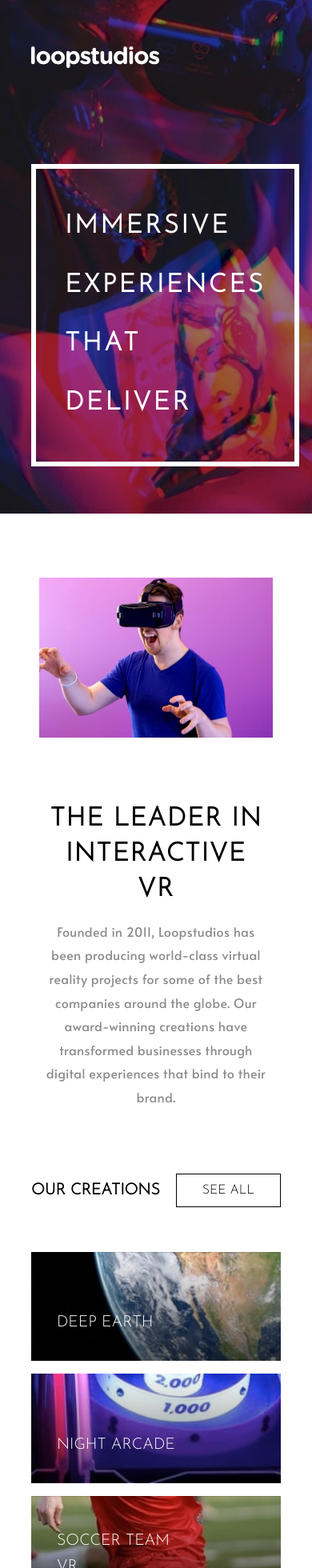
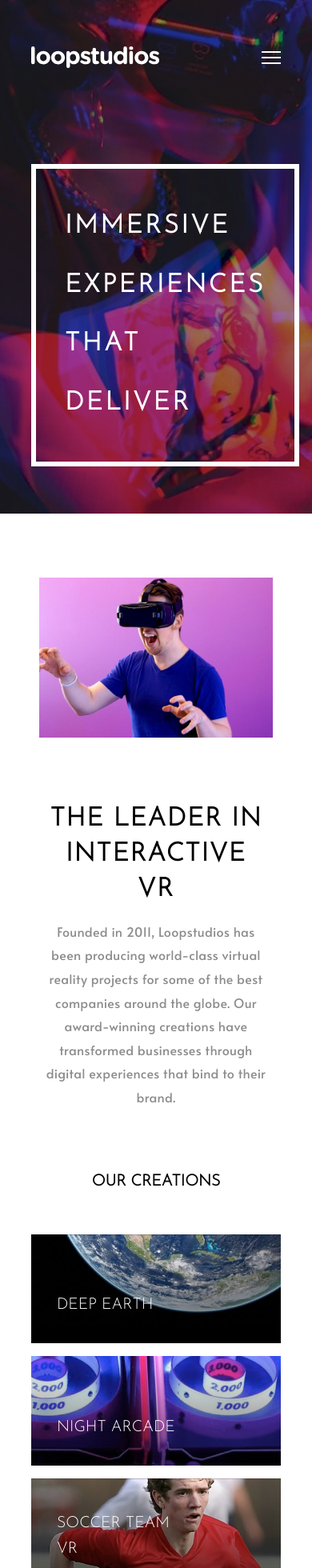
Before and after one commit to VasuBeachoo/loopstudios-landing-page, a React (Create React App) app: page / in a window 390 px wide. Shown: the top 1960 px of the page at 80% size. Built offline with nearby package versions, Linux system fonts and the light colour scheme.

Commit message:
Add and style mobile navigation menu

```diff
--- a/src/App.js
+++ b/src/App.js
@@ -1,3 +1,4 @@
+import { useState, useEffect } from "react";
 import styled from "styled-components";
 import GlobalStyle from "./GlobalStyle";
 import Intro from "./components/Intro";
@@ -14,12 +15,30 @@ const AppContainer = styled.div`
 `;
 
 const App = () => {
+  const [mobile, setMobile] = useState(false);
+  const [menu, setMenu] = useState(false);
+
+  function handleResize() {
+    if (window.innerWidth <= 1000) {
+      setMobile(true);
+    } else {
+      setMenu(false);
+      setMobile(false);
+    }
+  }
+
+  useEffect(() => {
+    handleResize();
+    window.addEventListener("resize", handleResize);
+    return () => window.removeEventListener("resize", handleResize);
+  });
+
   return (
     <AppContainer>
       <GlobalStyle />
-      <Intro />
+      <Intro menu={menu} setMenu={setMenu} />
       <Feature />
-      <Creations />
+      <Creations mobile={mobile} />
       <Footer />
     </AppContainer>
   );
--- a/src/components/Creations.js
+++ b/src/components/Creations.js
@@ -23,6 +23,10 @@ const Container = styled.div`
   align-items: center;
   width: 100%;
   padding: 0 var(--side-padding) 10rem;
+
+  @media (max-width: 1000px) {
+    padding-bottom: 5rem;
+  }
 `;
 
 const HeaderContainer = styled.div`
@@ -32,6 +36,11 @@ const HeaderContainer = styled.div`
   align-items: center;
   width: 100%;
   margin: 0 0 3.5rem 0;
+
+  @media (max-width: 1000px) {
+    justify-content: center;
+    text-align: center;
+  }
 `;
 
 const Heading = styled.h2`
@@ -51,11 +60,16 @@ const Btn = styled.button`
   border: 0.1rem solid var(--Black);
   padding: 0.75rem 2rem;
   transition: 0.25s;
+  margin: 0;
 
   &:hover {
     cursor: pointer;
     background-color: var(--Black);
     color: var(--White);
+  }
+
+  @media (max-width: 1000px) {
+    margin: 3rem 0 0 0;
   }
 `;
 
@@ -109,7 +123,7 @@ const Creation = styled.div`
   }
 `;
 
-const Creations = () => {
+const Creations = ({ mobile }) => {
   const creations = [
     {
       caption: "DEEP EARTH",
@@ -159,15 +173,19 @@ const Creations = () => {
     <Container>
       <HeaderContainer>
         <Heading>OUR CREATIONS</Heading>
-        <Btn>SEE ALL</Btn>
+        {!mobile && <Btn>SEE ALL</Btn>}
       </HeaderContainer>
       <GridContainer>
         {creations.map((creation) => (
-          <Creation key={key++} bg={creation.desktopSrc}>
+          <Creation
+            key={key++}
+            bg={mobile ? creation.mobileSrc : creation.desktopSrc}
+          >
             <Caption>{creation.caption}</Caption>
           </Creation>
         ))}
       </GridContainer>
+      {mobile && <Btn>SEE ALL</Btn>}
     </Container>
   );
 };
--- a/src/components/Intro.js
+++ b/src/components/Intro.js
@@ -1,8 +1,9 @@
 import styled from "styled-components";
-import NavMenu from "./NavMenu";
+import NavMenu, { Logo, MenuIcon } from "./NavMenu";
 import introBgDesktop from "../assets/desktop/image-hero.jpg";
 
 const Container = styled.div`
+  position: relative;
   display: flex;
   flex-direction: column;
   justify-content: flex-start;
@@ -23,6 +24,12 @@ const IntroNavMenu = styled(NavMenu)`
     div {
       display: none;
     }
+
+    ${MenuIcon} {
+      @media (max-width: 1000px) {
+        display: block;
+      }
+    }
   }
 `;
 
@@ -38,11 +45,38 @@ const Heading = styled.h1`
   margin: 7.5rem 0 0 0;
 `;
 
-const Intro = () => {
+const MobileNavMenu = styled(NavMenu)`
+  position: absolute;
+  top: 7.5rem;
+  left: 0;
+  right: 0;
+  flex-direction: column;
+  justify-content: flex-start;
+  align-items: center;
+  gap: 1rem;
+  width: 90%;
+  background-color: var(--Black);
+  padding: 2rem;
+  margin: 0 auto;
+
+  ${Logo} {
+    display: none;
+  }
+
+  div {
+    flex-direction: column;
+    justify-content: flex-start;
+    align-items: center;
+    gap: 1.25rem;
+  }
+`;
+
+const Intro = ({ menu, setMenu }) => {
   return (
     <Container>
-      <IntroNavMenu />
+      <IntroNavMenu menu={menu} setMenu={setMenu} />
       <Heading>IMMERSIVE EXPERIENCES THAT DELIVER</Heading>
+      {menu && <MobileNavMenu />}
     </Container>
   );
 };
--- a/src/components/NavMenu.js
+++ b/src/components/NavMenu.js
@@ -1,7 +1,9 @@
 import styled from "styled-components";
 import logo from "../assets/logo.svg";
+import menuOpenIcon from "../assets/icon-hamburger.svg";
+import menuCloseIcon from "../assets/icon-close.svg";
 
-const Logo = styled.img`
+export const Logo = styled.img`
   width: 10rem;
 `;
 
@@ -29,7 +31,16 @@ const Link = styled.p`
   }
 `;
 
-const UnstyledNavMenu = ({ className }) => {
+export const MenuIcon = styled.img`
+  display: none;
+  transition: 0.2s;
+
+  :hover {
+    cursor: pointer;
+  }
+`;
+
+const UnstyledNavMenu = ({ className, menu, setMenu }) => {
   const links = ["About", "Careers", "Events", "Products", "Support"];
 
   let key = 0;
@@ -42,6 +53,11 @@ const UnstyledNavMenu = ({ className }) => {
           <Link key={key++}>{link}</Link>
         ))}
       </Links>
+      <MenuIcon
+        src={menu ? menuCloseIcon : menuOpenIcon}
+        alt={menu ? "x-icon" : "hamburger-icon"}
+        onClick={() => setMenu(!menu)}
+      />
     </div>
   );
 };
```
